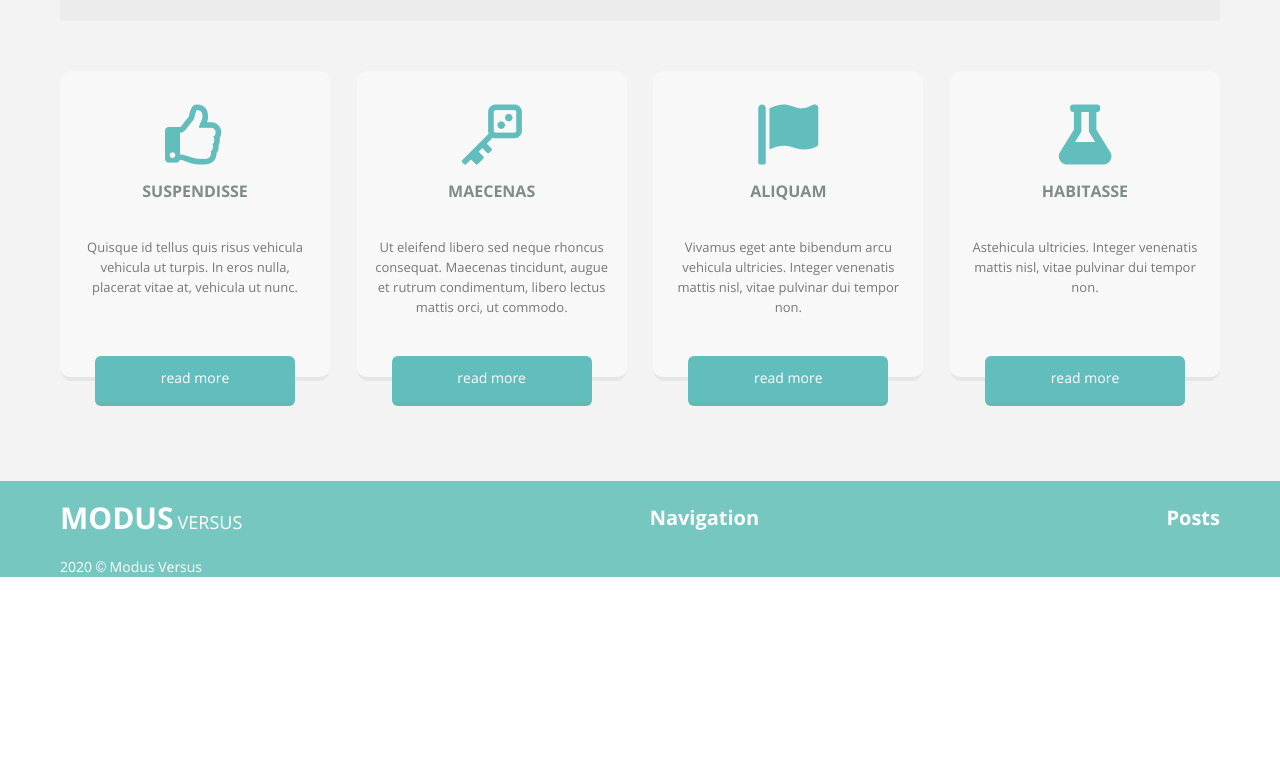
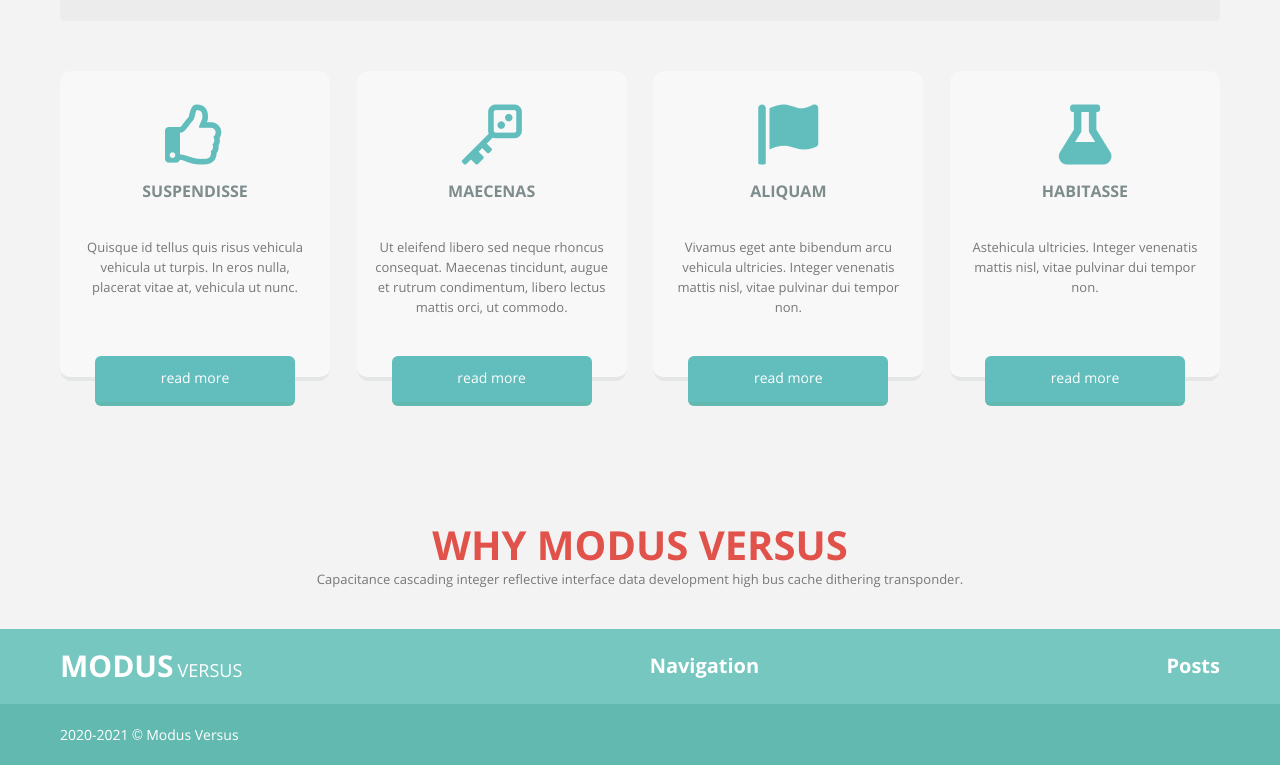
Before and after one commit to vit-fedorov/modus1, a plain HTML site: page index.html in a window 1280 px wide. Shown: the part 732-1497 px from the top of the page. Before the commit the page ends 1309 px from the top, so only its background shows below. Drawn offline with Linux system fonts and the light colour scheme; files whose address does not match are found by name.

Commit message:
add why-section

```diff
--- a/assets/sass/_footer.sass
+++ b/assets/sass/_footer.sass
@@ -34,3 +34,6 @@ footer
             font-size: 20px
             line-height: 36px
             font-weight: 600
+    &__copyright
+        background: $color-secondary4
+        padding: 20px 0
--- /dev/null
+++ b/assets/sass/_why.sass
@@ -0,0 +1,16 @@
+.why
+    background: #f3f3f3
+    &__body
+        padding: 40px 0
+        text-align: center
+    &__title
+        font-size: 40px
+        line-height: 48px
+        color: #e1524b
+        text-transform: uppercase
+        +bold
+    &__description
+        font-size: 13px
+        line-height: 20px
+        color: #777777
+        +normal
--- a/assets/sass/style.sass
+++ b/assets/sass/style.sass
@@ -10,3 +10,5 @@
 @import "hero"
 
 @import "servises"
+
+@import "why"
--- a/index.html
+++ b/index.html
@@ -121,6 +121,15 @@
                     </div>
                 </div>
             </section>
+            <section class="why">
+                <div class="container">
+                    <div class="why__body">
+                        <div class="why__title">Why Modus versus</div>
+                        <div class="why__description">Capacitance cascading integer reflective interface data
+                            development high bus cache dithering transponder.</div>
+                    </div>
+                </div>
+            </section>
         </main>
 
         <footer class="footer">
@@ -132,7 +141,7 @@
                 </div>
             </div>
             <div class="footer__copyright">
-                <div class="container">2020 &copy; Modus Versus</div>
+                <div class="container">2020-2021 &copy; Modus Versus</div>
             </div>
         </footer>
     </div>
```
Also changed, not shown: assets/css/style.css, assets/css/style.min.css.
